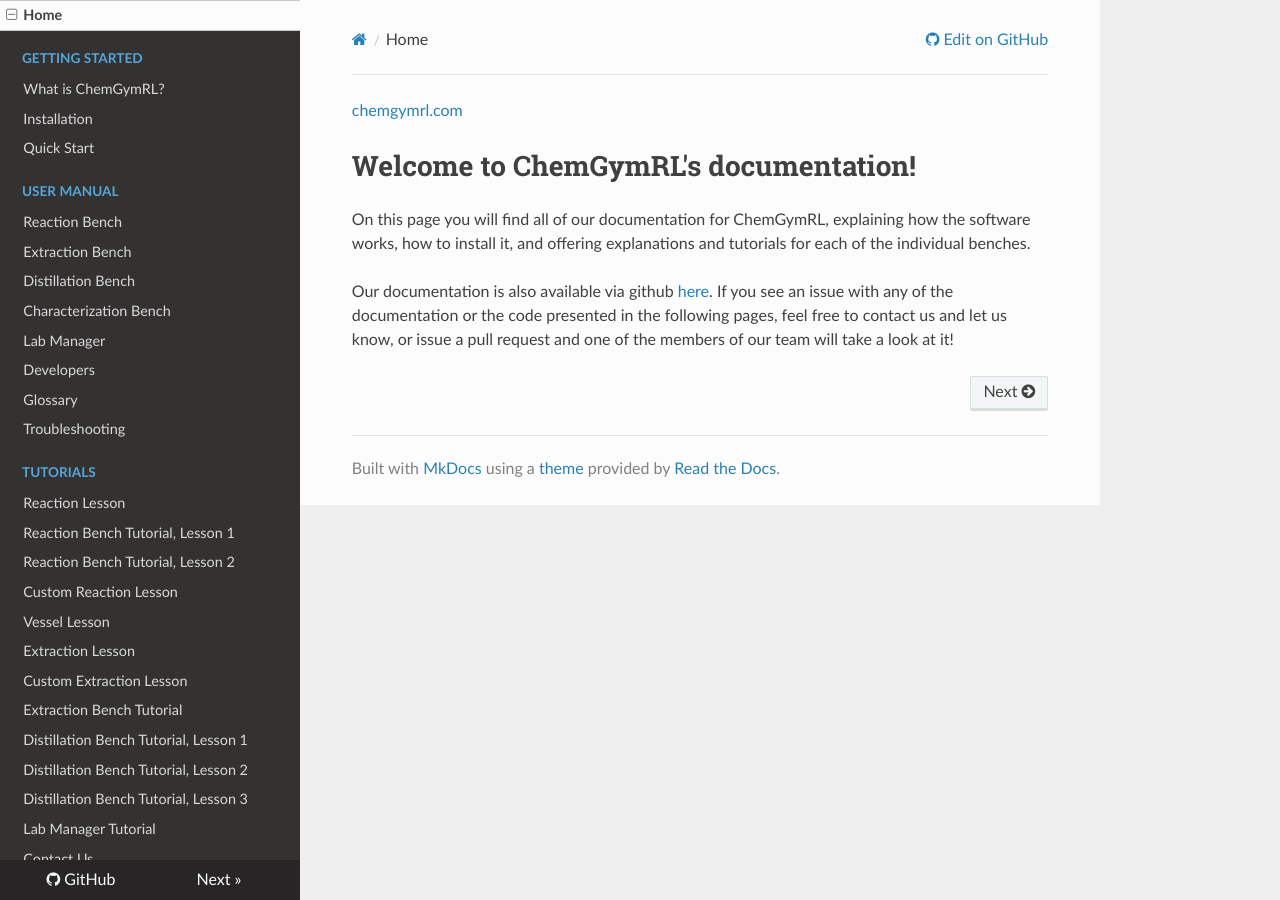
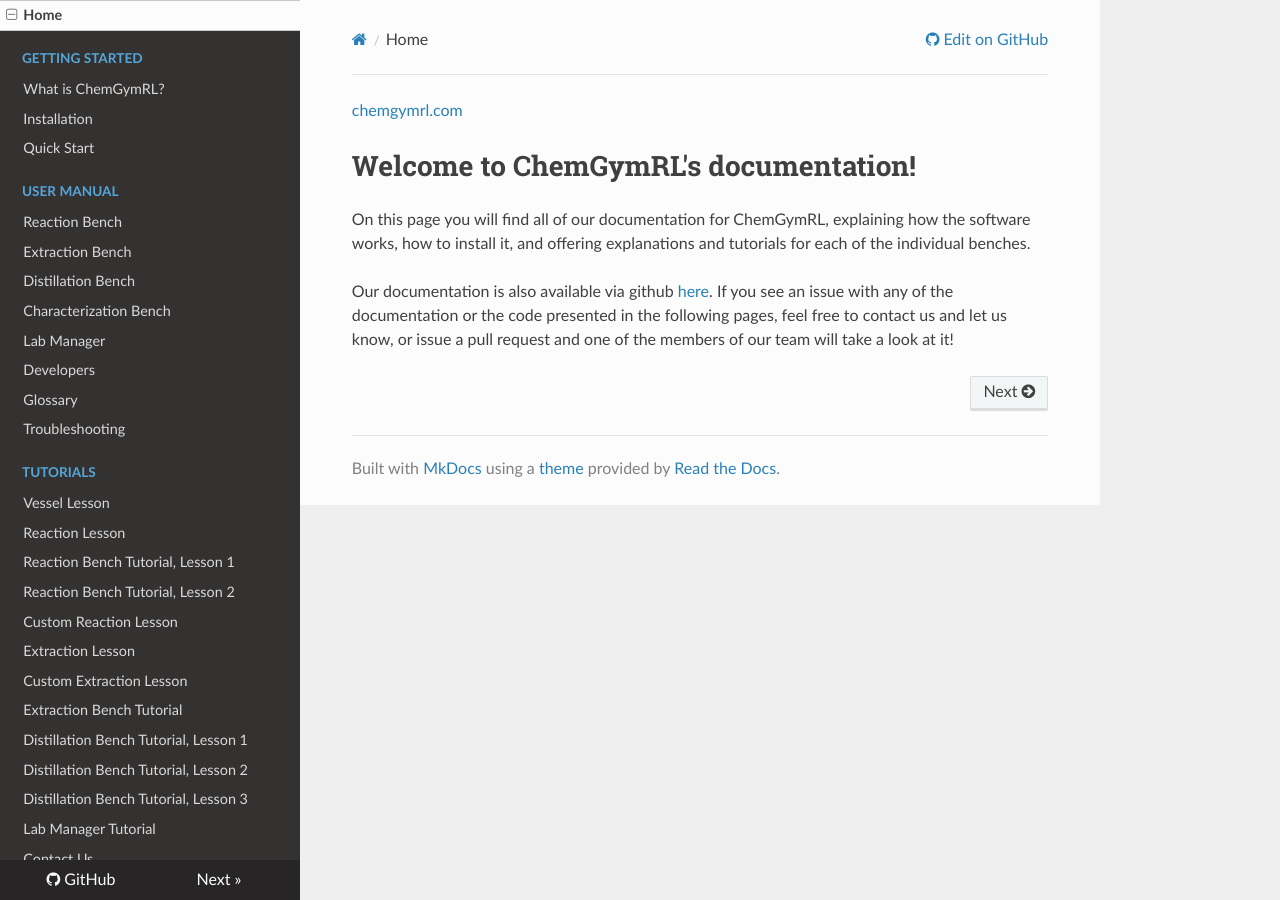
Before and after one commit to chemgymrl/chemgymrl, an MkDocs documentation site: the page built from docs/index.md, in a window 1280 px wide. Built offline with MkDocs 1.6.1, drawn with Linux system fonts in a browser that asks for light colours; nearby versions of some CDN libraries; some of the changed lines change nothing that is shown.

Commit message:
changed order of docs tutorials

```diff
--- a/mkdocs.yml
+++ b/mkdocs.yml
@@ -24,11 +24,11 @@
     - Glossary: Glossary.md
     - Troubleshooting: Troubleshooting.md
 - Tutorials:
+    - Vessel Lesson: vessel_lesson.md
     - Reaction Lesson: reaction_lesson.md
     - Reaction Bench Tutorial, Lesson 1: lesson_1_react.md
     - Reaction Bench Tutorial, Lesson 2: lesson_2_reaction.md
     - Custom Reaction Lesson: custom_reaction_lesson.md
-    - Vessel Lesson: vessel_lesson.md
     - Extraction Lesson: extraction_lesson.md
     - Custom Extraction Lesson: custom_extraction_lesson.md
     - Extraction Bench Tutorial: lesson_1_extract.md
```
